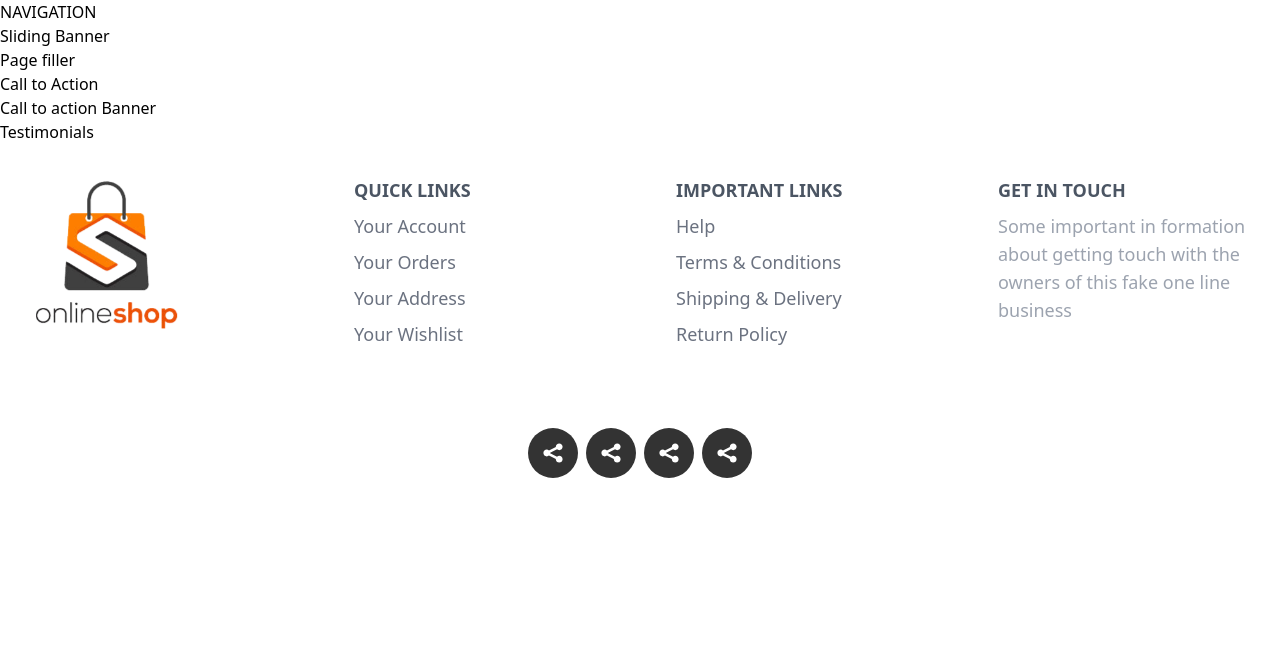
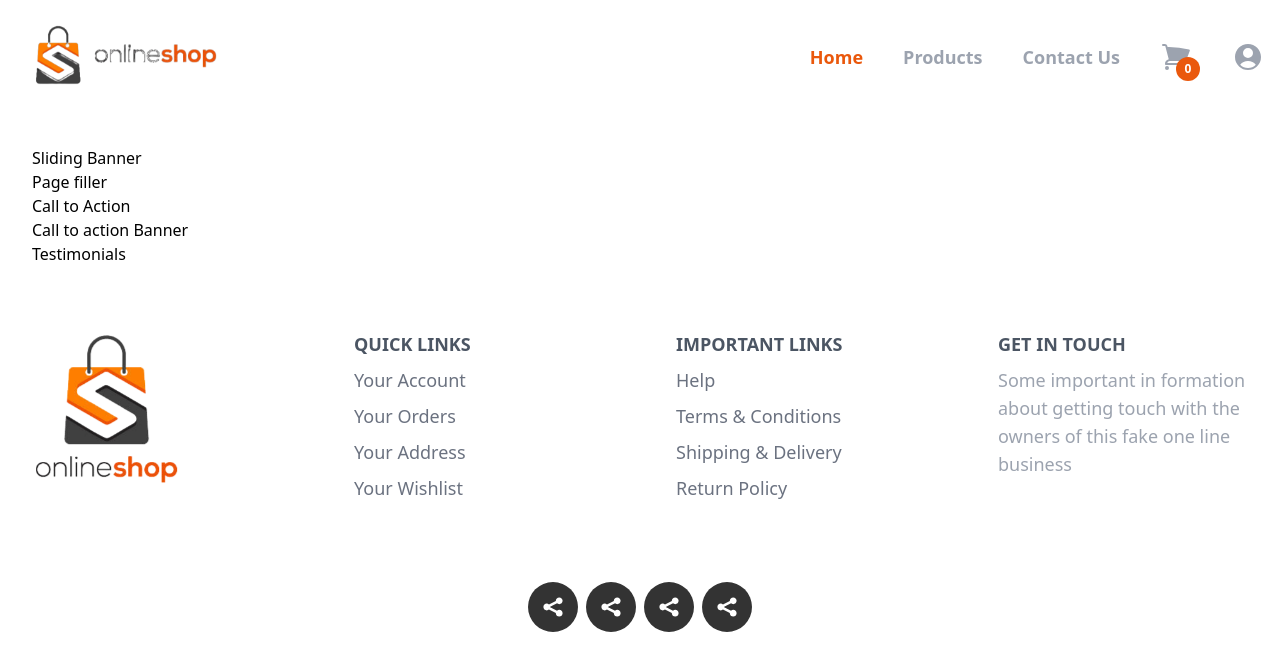
Before and after one commit to Delacruise/fakestore2, a Next.js app: page / in a window 1280 px wide. Shown: the top 670 px of the page. Built offline with nearby package versions, Linux system fonts and the light colour scheme.

Commit message:
WIP(Navigation): Layout and styling

```diff
--- a/app/components/navigation.tsx
+++ b/app/components/navigation.tsx
@@ -1,9 +1,127 @@
+'use client';
 import React from 'react';
+import { useState, useEffect } from 'react';
 
 export default function navigation() {
+  const pathName = window.location.pathname;
+  const [hideDiv, setHideDiv] = useState(false);
+  const [cartCount, setCartCount] = useState(0);
+
+  const checkActiveMenu = () => {
+    var pathName = window.location.pathname;
+    console.log('Pathname: ' + pathName);
+    if (pathName.includes('product')) {
+      return 'products';
+    }
+
+    if (pathName.includes('contact')) {
+      return 'contact';
+    }
+
+    if (pathName.includes('account')) {
+      return 'account';
+    }
+
+    if (pathName.includes('cart') || pathName.includes('checkout')) {
+      return 'cart';
+    }
+
+    if (pathName.includes('/')) {
+      return 'home';
+    }
+  };
+
   return (
     <header>
-      NAVIGATION
+      <nav className='flex p-4 items-center w-full'>
+        <a href='/' className='p-2 mr-4 inline-flex items-center'>
+          <img src='/logo3.png' alt='Logo' width={200} height={50} />
+        </a>
+        <button
+          className='text-white inline-flex p-3 hover:bg-gray-900 rounded lg:hidden ml-auto hover:text-white outline-none nav-toggler'
+          data-target='#navigation'
+        >
+          <i className='material-icons'>menu</i>
+        </button>
+        <div
+          className='hidden top-navbar w-full lg:inline-flex lg:flex-grow lg:w-auto text-xl'
+          id='navigation'
+        >
+          <div className='lg:inline-flex lg:flex-row lg:ml-auto lg:w-auto w-full lg:items-center items-start  flex flex-col lg:h-auto gap-10'>
+            <a
+              href='/'
+              className={` items-center justify-center hover:text-orange-600 transition-colors duration-500 text-lg font-semibold ${
+                checkActiveMenu() === 'home'
+                  ? 'text-orange-600'
+                  : 'text-gray-400'
+              }`}
+            >
+              <span>Home</span>
+            </a>
+            <a
+              href='/pages/products?category=All'
+              className={`items-center justify-center hover:text-orange-600 transition-colors duration-500 text-lg font-semibold ${
+                checkActiveMenu() === 'products'
+                  ? 'text-orange-600'
+                  : 'text-gray-400'
+              }`}
+            >
+              <span>Products</span>
+            </a>
+            <a
+              href='#'
+              className={`items-center justify-center hover:text-orange-600 transition-colors duration-500 text-lg font-semibold ${
+                checkActiveMenu() === 'contact'
+                  ? 'text-orange-600'
+                  : 'text-gray-400'
+              }`}
+            >
+              <span>Contact Us</span>
+            </a>
+            <a
+              href='/pages/cart'
+              className={`items-center justify-center hover:text-orange-600 transition-colors duration-500 text-lg font-semibold relative ${
+                checkActiveMenu() === 'cart'
+                  ? 'text-orange-600'
+                  : 'text-gray-400'
+              }`}
+            >
+              <svg
+                xmlns='http://www.w3.org/2000/svg'
+                viewBox='0 0 24 24'
+                fill='currentColor'
+                className='w-8 h-8 text-gray-400'
+              >
+                <path d='M2.25 2.25a.75.75 0 000 1.5h1.386c.17 0 .318.114.362.278l2.558 9.592a3.752 3.752 0 00-2.806 3.63c0 .414.336.75.75.75h15.75a.75.75 0 000-1.5H5.378A2.25 2.25 0 017.5 15h11.218a.75.75 0 00.674-.421 60.358 60.358 0 002.96-7.228.75.75 0 00-.525-.965A60.864 60.864 0 005.68 4.509l-.232-.867A1.875 1.875 0 003.636 2.25H2.25zM3.75 20.25a1.5 1.5 0 113 0 1.5 1.5 0 01-3 0zM16.5 20.25a1.5 1.5 0 113 0 1.5 1.5 0 01-3 0z' />
+              </svg>
+              <div className='bg-orange-600 text-white text-xs rounded-2xl w-6 h-6 text-center p-1 absolute top-4 left-4'>
+                {cartCount}
+              </div>
+            </a>
+            <a
+              href='/pages/account'
+              className={`items-center justify-center hover:text-orange-600 transition-colors duration-500 text-lg font-semibold relative; ${
+                checkActiveMenu() === 'account'
+                  ? 'text-orange-600'
+                  : 'text-gray-400'
+              }`}
+            >
+              <svg
+                xmlns='http://www.w3.org/2000/svg'
+                viewBox='0 0 24 24'
+                fill='currentColor'
+                className='w-8 h-8'
+              >
+                <path
+                  fillRule='evenodd'
+                  d='M18.685 19.097A9.723 9.723 0 0021.75 12c0-5.385-4.365-9.75-9.75-9.75S2.25 6.615 2.25 12a9.723 9.723 0 003.065 7.097A9.716 9.716 0 0012 21.75a9.716 9.716 0 006.685-2.653zm-12.54-1.285A7.486 7.486 0 0112 15a7.486 7.486 0 015.855 2.812A8.224 8.224 0 0112 20.25a8.224 8.224 0 01-5.855-2.438zM15.75 9a3.75 3.75 0 11-7.5 0 3.75 3.75 0 017.5 0z'
+                  clipRule='evenodd'
+                />
+              </svg>
+            </a>
+          </div>
+        </div>
+      </nav>
     </header>
   );
 }
--- a/app/page.tsx
+++ b/app/page.tsx
@@ -2,7 +2,7 @@ import Image from 'next/image';
 
 export default function Home() {
   return (
-    <main>
+    <main className='p-8'>
       <div>Sliding Banner</div>
       <div>Page filler</div>
       <div>Call to Action</div>
```
